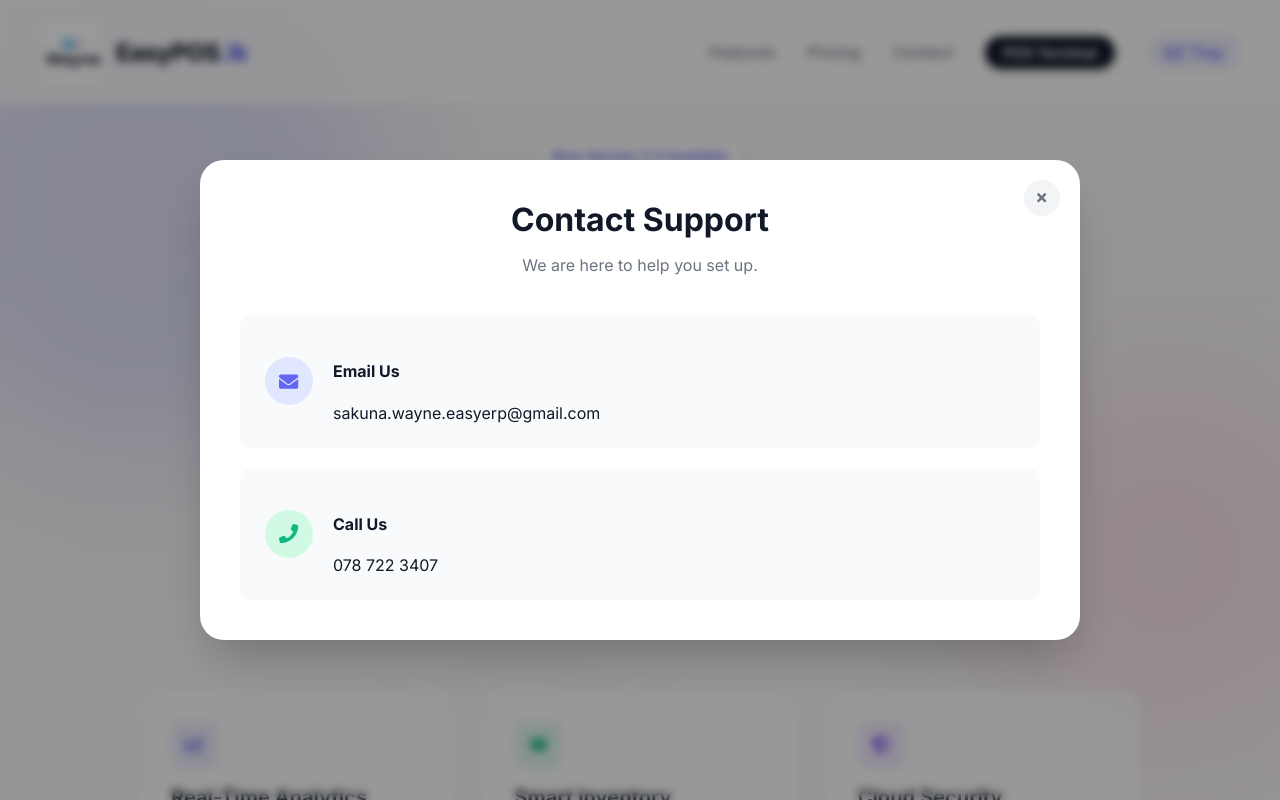
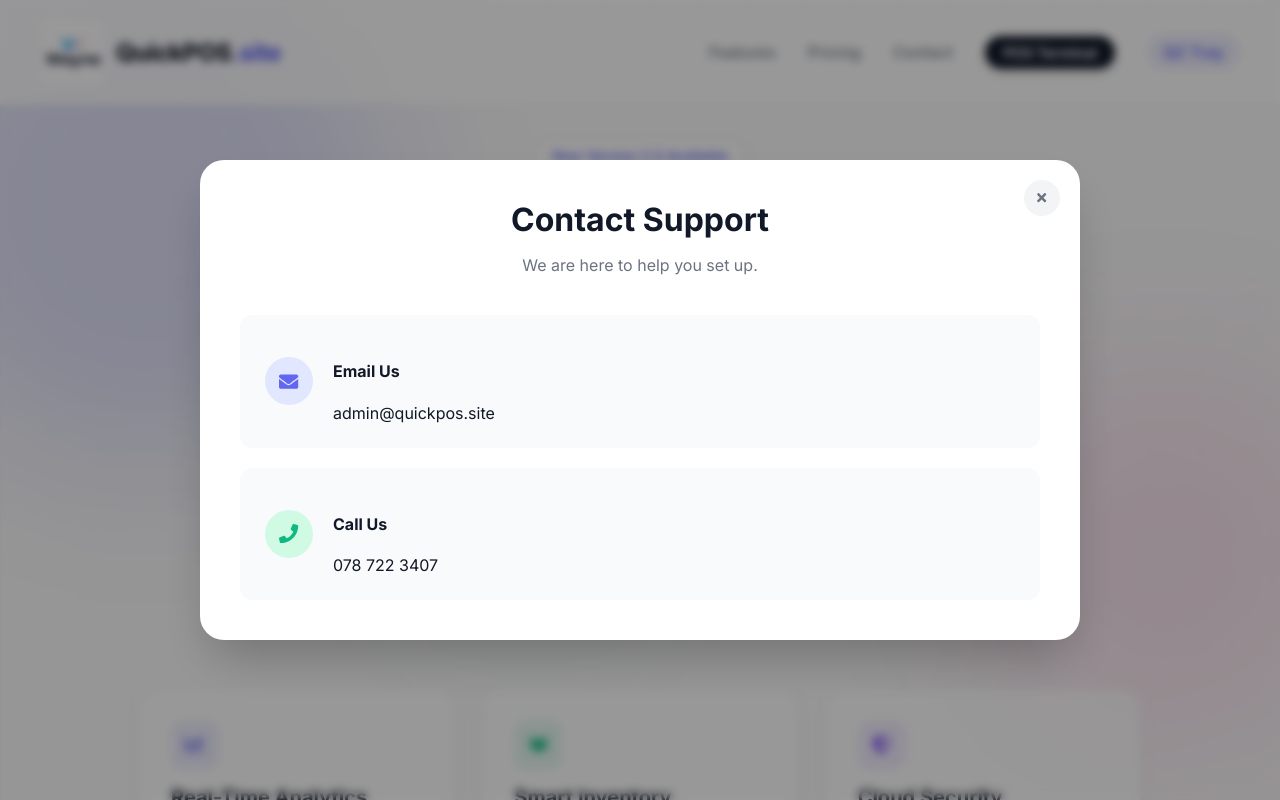
Before and after one commit to SakunaTharaka/Test.Easypos, a React (Create React App) app: page /user-details in a window 1280 px wide. Both pictures are taken after a click on the element "Contact". Shown: the top 800 px of the page. Built offline with nearby package versions, Linux system fonts and the light colour scheme; no server answers.

Commit message:
name changed

```diff
--- a/src/pages/Help.js
+++ b/src/pages/Help.js
@@ -25,10 +25,10 @@ const Help = () => {
             <span style={styles.contactTitle}>WhatsApp</span>
             <span style={styles.contactDetail}>Chat with us</span>
           </a>
-          <a href="mailto:sakuna.wayne@gmail.com" style={styles.contactCard}>
+          <a href="mailto:admin@quickpos.site" style={styles.contactCard}>
             <FaEnvelope size={24} style={styles.icon} />
             <span style={styles.contactTitle}>Email Support</span>
-            <span style={styles.contactDetail}>sakuna.wayne.easyerp@gmail.com</span>
+            <span style={styles.contactDetail}>admin@quickpos.site</span>
           </a>
         </div>
       </div>
--- a/src/pages/Home.js
+++ b/src/pages/Home.js
@@ -143,11 +143,11 @@ const Home = () => {
             <h2 className="modal-title">Contact Support</h2>
             <p className="modal-subtitle">We are here to help you set up.</p>
             <div className="contact-container">
-              <a href="mailto:sakuna.wayne@gmail.com" className="contact-card">
+              <a href="mailto:admin@quickpos.site" className="contact-card">
                 <div className="contact-icon email"><FaEnvelope /></div>
                 <div>
                   <h4>Email Us</h4>
-                  <span>sakuna.wayne.easyerp@gmail.com</span>
+                  <span>admin@quickpos.site</span>
                 </div>
               </a>
               <a href="tel:0787223407" className="contact-card">
@@ -189,7 +189,7 @@ const Home = () => {
         <div className="nav-content">
           <div className="logo-section">
             <img src="/my-logo.png" alt="EasyPOS Logo" className="logo-icon" />
-            <h1>EasyPOS<span className="highlight">.lk</span></h1>
+            <h1>QuickPOS<span className="highlight">.site</span></h1>
           </div>
           <nav className="nav-links">
             <span onClick={() => openModal('features')}>Features</span>
@@ -259,7 +259,7 @@ const Home = () => {
             {isAdminButtonVisible && (
               <button onClick={openMasterAdmin} className="admin-btn">Master Admin</button>
             )}
-            <a href="mailto:sakuna.wayne@gmail.com">Support</a>
+            <a href="mailto:admin@quickpos.site">Support</a>
           </div>
         </div>
       </footer>
--- a/src/pages/UserDetails.js
+++ b/src/pages/UserDetails.js
@@ -149,7 +149,7 @@ const UserDetails = () => {
   return (
     <div style={styles.pageContainer}>
       <div style={styles.leftPanel}>
-        <h1 style={styles.brandTitle}>EasyPOS LK</h1>
+        <h1 style={styles.brandTitle}>QuickPOS SITE</h1>
         <p style={styles.brandSubtitle}>The complete Point of Sale solution for your growing business.</p>
       </div>
       <div style={styles.rightPanel}>
```
